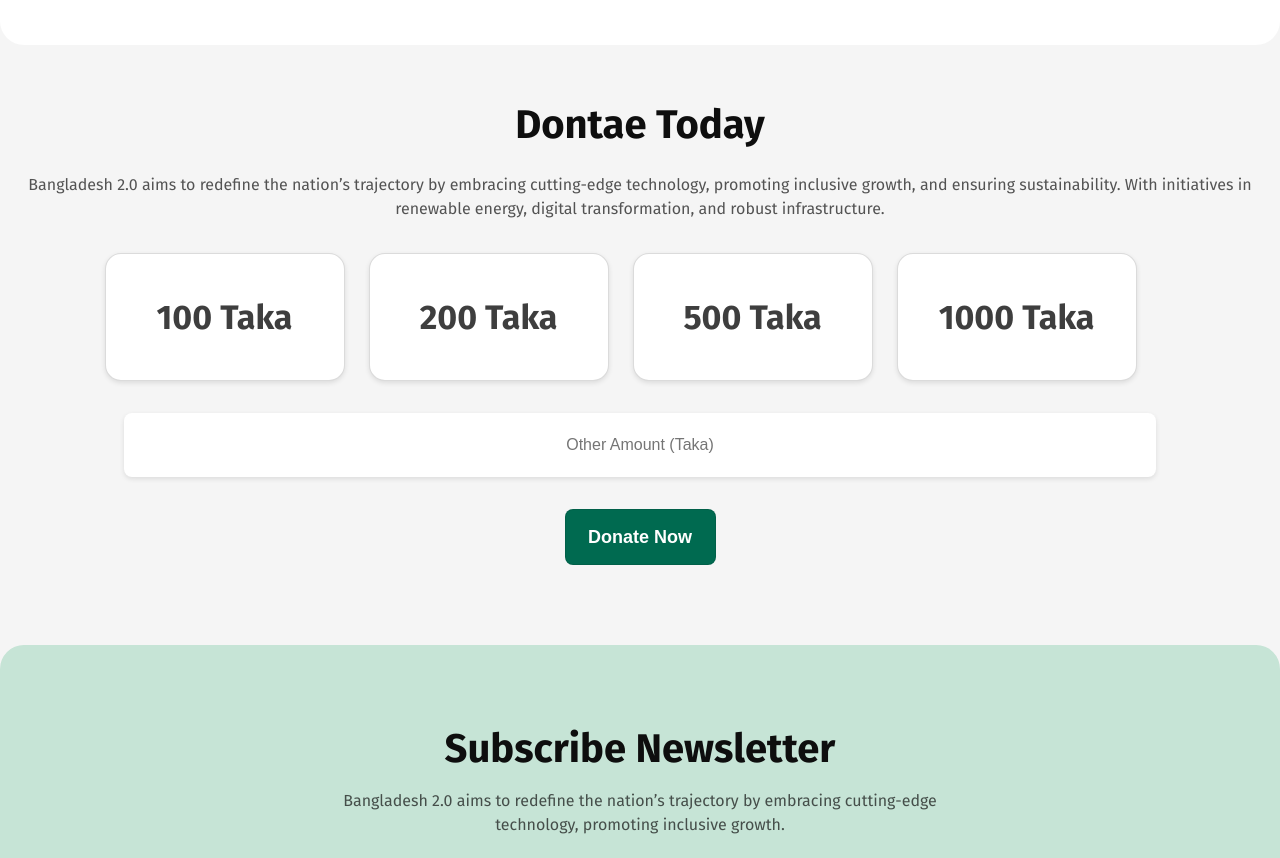
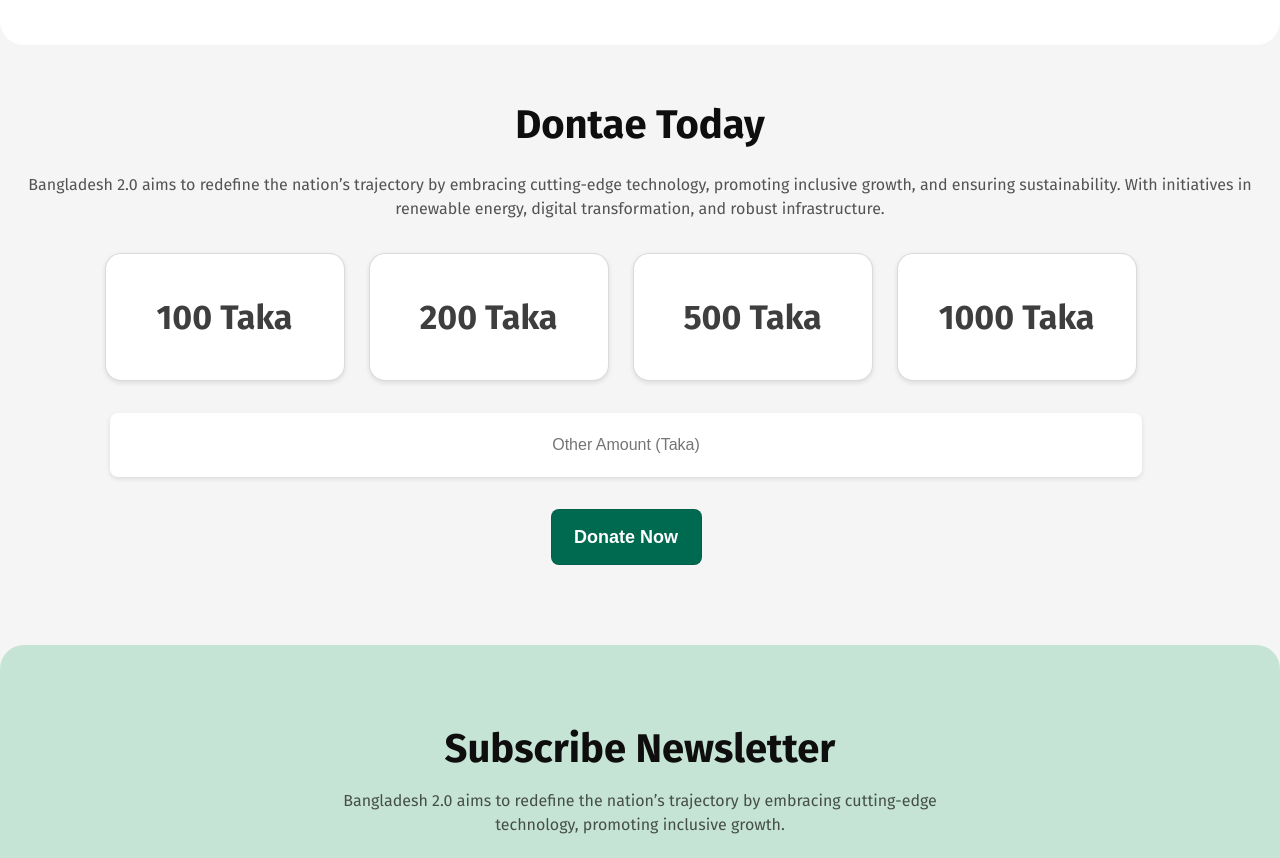
Before and after one commit to sourav-cse-dev/bangladesh, a plain HTML site: page index.html in a window 1280 px wide. Shown: the part 3955-4813 px from the top of the page. Drawn offline with Linux system fonts and the light colour scheme.

Commit message:
donation input adusted

```diff
--- a/style.css
+++ b/style.css
@@ -651,6 +651,7 @@ header img {
   flex-direction: column;
   justify-content: flex-start;
   align-items: center;
+  text-align: center;
   padding: 0px;
 }
 
@@ -710,6 +711,7 @@ header img {
   width: 1032px;
   height: 64px;
   margin-top: 32px;
+  margin-right: 28px;
   padding: 20px 40px;
   border-bottom: 1px solid rgba(14, 14, 14, 0.15);
   border-radius: 8px;
@@ -729,6 +731,7 @@ header img {
   width: 151px;
   height: 56px;
   margin-top: 32px;
+  margin-right: 28px;
   border: 1px solid rgba(14, 14, 14, 0.1);
   border-radius: 8px;
   background: rgb(0, 106, 80);
```
